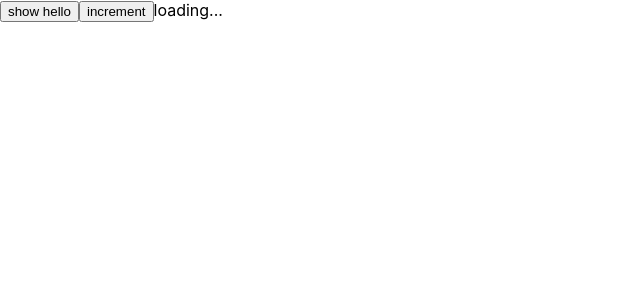
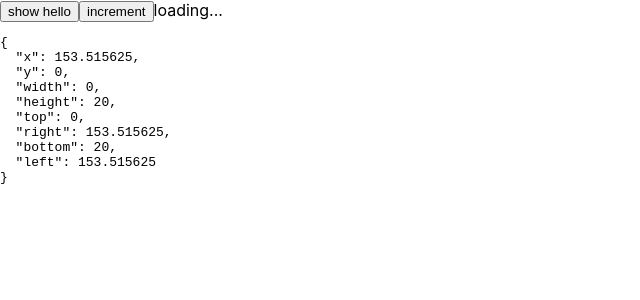
Before and after one commit to lubomirKavetskiy/React_Hooks, a React (Create React App) app: page / in a window 1280 px wide. Shown: the top 300 px of the page, without its empty margins (0-640 px from the left). Built offline with nearby package versions, Linux system fonts and the light colour scheme; no server answers.

Commit message:
useLayoutEffect, useMeasure Hook

```diff
--- a/src/Hello.js
+++ b/src/Hello.js
@@ -1,5 +1,6 @@
 import React, { useState, useEffect } from "react";
-import { useFetch } from "./useHooks";
+
+import { useFetch, useMeasure } from "./useHooks";
 
 const API = (count) => `http://numbersapi.com/${count}/trivia`;
 
@@ -11,10 +12,13 @@ export const Hello = () => {
     localStorage.setItem("count", JSON.stringify(count));
   }, [count]);
 
+  const [rect, spanRef] = useMeasure(data);
+
   return (
     <>
       <button onClick={() => setCount((c) => c + 1)}>increment</button>
-      {loading ? "loading..." : data}
+      <span ref={spanRef}>{loading ? "loading..." : data}</span>
+      <pre>{JSON.stringify(rect, null, 2)}</pre>
     </>
   );
 };
--- a/src/useHooks/index.js
+++ b/src/useHooks/index.js
@@ -1,3 +1,4 @@
 export * from "./useForm";
 export * from "./useFetch";
 export * from "./usePrevVal";
+export * from "./useMeasure";
--- /dev/null
+++ b/src/useHooks/useMeasure.js
@@ -0,0 +1,14 @@
+import { useState, useRef, useLayoutEffect } from "react";
+
+// used rest for wrapping deps in array
+export const useMeasure = (...deps) => {
+  console.log(deps);
+  const [rect, setRect] = useState({});
+  const myRef = useRef();
+
+  useLayoutEffect(() => {
+    setRect(myRef.current.getBoundingClientRect());
+  }, deps);
+
+  return [rect, myRef];
+};
```
